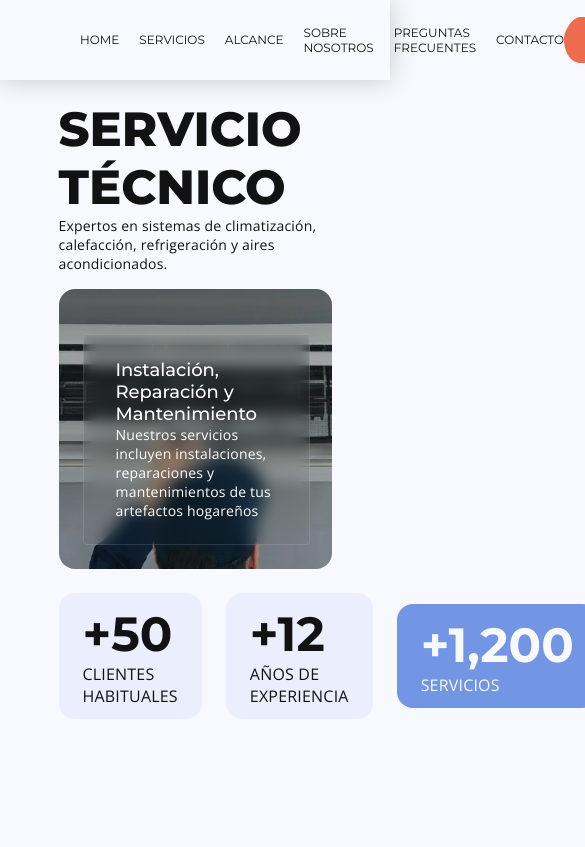
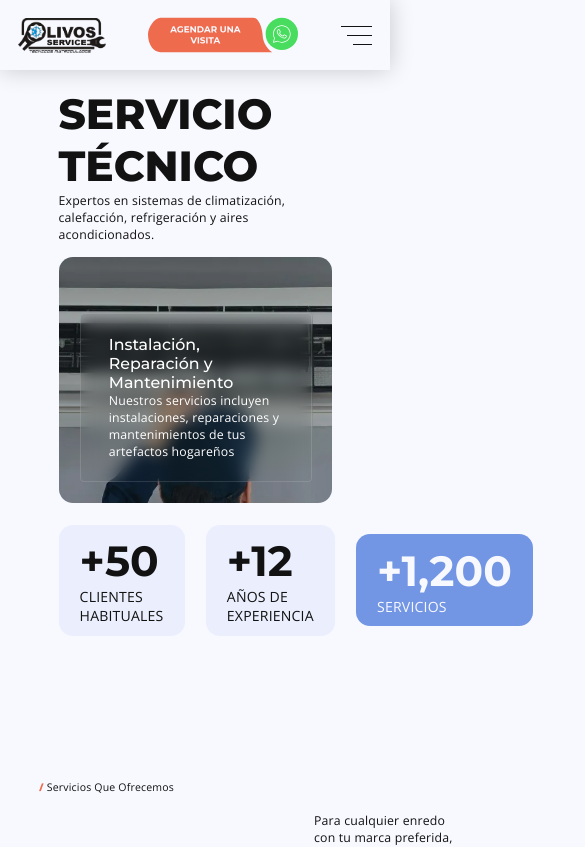
Before and after one commit to nicolas-ponce/OlivosService, a React (Vite) app: page / in a window 390 px wide. Shown: the top 847 px of the page, 585 px wide, since content can reach past the window. Built offline with nearby package versions, Linux system fonts and the light colour scheme.

Commit message:
0.4.6 - Añadido responsiveness al navbar

```diff
--- a/src/components/agendarVisita_btn/AgendarVisita_Btn.style.ts
+++ b/src/components/agendarVisita_btn/AgendarVisita_Btn.style.ts
@@ -16,4 +16,16 @@ export const IMG = styled.img`
     align-items: center;
     width: 20rem;
     height: 4.8rem;
+
+    @media (max-width: 1280px) {
+        width: 17rem;
+    }
+
+    @media (max-width: 992px) {
+        width: 15rem;
+    }
+
+    @media (max-width: 768px) {
+        width: 17rem;
+    }
 `
--- a/src/index.css
+++ b/src/index.css
@@ -106,3 +106,13 @@ li {
   color: var(--black);
   letter-spacing: .02rem;
 }
+
+
+
+
+@media (max-width: 992px) {
+  html {
+    font-size: 55%;
+  }
+
+}
--- a/src/layouts/navbar_layout/Navbar_Layout.style.ts
+++ b/src/layouts/navbar_layout/Navbar_Layout.style.ts
@@ -12,8 +12,12 @@ export const DIV = styled(motion.div)`
     margin: 0 auto;
     justify-content: space-between;
     align-items: center;
-    background: #F8F9FF;
+    background: var(--white);
     box-shadow: 0 0 24px rgba(0, 0, 0, 0.2);
+
+    @media (max-width: 1280px) {
+        padding: 0 2rem;
+    }
 `
 
 export const ImgDiv = styled(motion.div)`
@@ -21,6 +25,15 @@ export const ImgDiv = styled(motion.div)`
     justify-content: center;
     align-items: center;
     width: 14rem;
+
+    @media (max-width: 1280px) {
+        width: 12rem;
+    }
+
+    @media (max-width: 992px) {
+        width: 10rem;
+
+    }
 `
 
 export const Logo = styled.img`
@@ -36,16 +49,89 @@ export const NAV = styled(motion.nav)`
     align-items: center;
     gap: 2rem;
 
-    a::after {
+
+
+
+    @media (max-width: 1280px) {
+        gap: 1.2rem;
+    }
+`
+
+
+export const StyledA = styled(motion.a)`
+
+
+    &::after {
         content: "";
         display: flex;
-            width: 0;
+        width: 0;
         height: 1px;
         background: var(--black);
         transition: width .3s;
     }
 
-    a:hover::after {
-    width: 100%;
+    &:hover::after {
+        width: 100%;
+    }
+
+    @media (max-width: 992px) {
+        font-size: 1.1rem;
+    }
+
+    @media (max-width: 768px) {
+        font-size: 1.4rem;
+
     }
 `
+
+
+
+
+export const HamburgerIcon = styled(motion.div)`
+    display: flex;
+    flex-direction: column;
+    justify-content: space-evenly;
+    align-items: flex-end;
+    width: 3.6rem;
+    height: 3.6rem;
+    cursor: pointer;
+
+
+`
+
+export const HamburgerLine = styled(motion.div)`
+    width: 100%;
+    height: 0.01rem;
+    background-color: var(--black);
+    margin: 0.2rem 0;
+    transition: all 0.3s ease-in-out;
+
+    &:nth-child(1) {
+        width: 100%;
+    }
+
+    &:nth-child(2) {
+        width: 80%;
+    }
+
+    &:nth-child(3) {
+        width: 60%;
+    }
+`
+
+
+export const MobileNav = styled(motion.nav)`
+    position: absolute;
+    top: 8rem;
+    right: 0;
+    width: 100%;
+    height: fit-content;
+    background-color: var(--white);
+    display: flex;
+    flex-direction: column;
+    justify-content: flex-start;
+    align-items: center;
+    gap: 2rem;
+    padding: 2rem 0;
+    border-bottom: 1px solid rgb(227, 225, 225);
+`
--- a/src/layouts/navbar_layout/Navbar_Layout.tsx
+++ b/src/layouts/navbar_layout/Navbar_Layout.tsx
@@ -1,11 +1,33 @@
 import { AgendarVisita_Btn } from "../../components/agendarVisita_btn/AgendarVisita_Btn"
-import { DIV, ImgDiv, Logo, NAV } from "./Navbar_Layout.style"
-import { motion } from "framer-motion";
+import { DIV, ImgDiv, Logo, MobileNav, NAV, HamburgerIcon, HamburgerLine, StyledA } from "./Navbar_Layout.style"
 import logo from "../../assets/imgs/Logo.webp"
+import { useState } from "react";
+import { useEffect } from "react";
+import { AnimatePresence, stagger } from "framer-motion";
 
 
 
 export const Navbar_Layout = () => {
+
+    const [isLessThan768, setIsLessThan768] = useState(false);
+    const [isMenuOpen, setIsMenuOpen] = useState(false);
+
+    const handleMenuToggle = () => {
+        setIsMenuOpen(!isMenuOpen);
+    }
+
+    // Hook para detectar el tamaño de la pantalla
+    // useEffect para manejar el resize correctamente
+
+    useEffect(() => {
+        handleResize();
+        window.addEventListener("resize", handleResize);
+        return () => window.removeEventListener("resize", handleResize);
+    }, []);
+
+    const handleResize = () => {
+        setIsLessThan768(window.innerWidth < 768);
+    };
 
     const navVariants = {
         hidden: { opacity: 0 },
@@ -18,6 +40,20 @@ export const Navbar_Layout = () => {
     const linkVariants = {
         hidden: { opacity: 0, y: -10 },
         visible: { opacity: 1, y: 0 },
+    }
+
+    const MenuVariants = {
+        hidden: { opacity: 0, y: -20 },
+        visible: {
+            opacity: 1,
+            y: 0,
+            transition: { duration: 0.2, staggerChildren: 0.1 }
+         }
+    }
+
+    const MenuLinksVariants = {
+        hidden: { opacity: 0, y: -10 },
+        visible: { opacity: 1, y: 0 }
     }
 
 
@@ -36,20 +72,53 @@ export const Navbar_Layout = () => {
                     <Logo src={logo} alt="Logo" />
                 </ImgDiv>
 
-                <NAV
+
+                { !isLessThan768 && (
+                                    <NAV
                     variants={navVariants}
                     initial="hidden"
                     animate="visible"
                 >
-                    <motion.a variants={linkVariants} aria-label="Ir a pantalla inicial" href="#">HOME</motion.a>
-                    <motion.a variants={linkVariants} aria-label="Ir a sección de servicios prestados" href="#SERVICIOS">SERVICIOS</motion.a>
-                    <motion.a variants={linkVariants} aria-label="Ir a sección de alcance de servicios" href="#ALCANCE">ALCANCE</motion.a>
-                    <motion.a variants={linkVariants} aria-label="Ir a sección de sobre nosotros" href="#SOBRE_NOSOTROS">SOBRE NOSOTROS</motion.a>
-                    <motion.a variants={linkVariants} aria-label="Ir a sección de preguntas frecuentes" href="#PREGUNTAS_FRECUENTES">PREGUNTAS FRECUENTES</motion.a>
-                    <motion.a variants={linkVariants} aria-label="Ir a sección de contacto" href="#CONTACTO">CONTACTO</motion.a>
+                    <StyledA variants={linkVariants} aria-label="Ir a pantalla inicial" href="#">HOME</StyledA>
+                    <StyledA variants={linkVariants} aria-label="Ir a sección de servicios prestados" href="#SERVICIOS">SERVICIOS</StyledA>
+                    <StyledA variants={linkVariants} aria-label="Ir a sección de alcance de servicios" href="#ALCANCE">ALCANCE</StyledA>
+                    <StyledA variants={linkVariants} aria-label="Ir a sección de sobre nosotros" href="#SOBRE_NOSOTROS">SOBRE NOSOTROS</StyledA>
+                    <StyledA variants={linkVariants} aria-label="Ir a sección de preguntas frecuentes" href="#PREGUNTAS_FRECUENTES">PREGUNTAS FRECUENTES</StyledA>
+                    <StyledA variants={linkVariants} aria-label="Ir a sección de contacto" href="#CONTACTO">CONTACTO</StyledA>
                 </NAV>
+                )}
 
                 <AgendarVisita_Btn />
+
+                { isLessThan768 && (
+                    <div>
+                        <HamburgerIcon onClick={handleMenuToggle}>
+                            <HamburgerLine></HamburgerLine>
+                            <HamburgerLine></HamburgerLine>
+                            <HamburgerLine></HamburgerLine>
+                        </HamburgerIcon>
+
+                        <AnimatePresence>
+                        {isMenuOpen && (
+                            <MobileNav
+                                key={"mobile-nav"}
+                                variants={MenuVariants}
+                                initial="hidden"
+                                animate="visible"
+                            >
+                                <StyledA variants={MenuLinksVariants} aria-label="Ir a pantalla inicial" href="#">HOME</StyledA>
+                                <StyledA variants={MenuLinksVariants} aria-label="Ir a sección de servicios prestados" href="#SERVICIOS">SERVICIOS</StyledA>
+                                <StyledA variants={MenuLinksVariants} aria-label="Ir a sección de alcance de servicios" href="#ALCANCE">ALCANCE</StyledA>
+                                <StyledA variants={MenuLinksVariants} aria-label="Ir a sección de sobre nosotros" href="#SOBRE_NOSOTROS">SOBRE NOSOTROS</StyledA>
+                                <StyledA variants={MenuLinksVariants} aria-label="Ir a sección de preguntas frecuentes" href="#PREGUNTAS_FRECUENTES">PREGUNTAS FRECUENTES</StyledA>
+                                <StyledA variants={MenuLinksVariants} aria-label="Ir a sección de contacto" href="#CONTACTO">CONTACTO</StyledA>
+                            </MobileNav>
+                        )}
+                        </AnimatePresence>
+
+
+                    </div>
+                    )}
             </DIV>
         </>
     )
```
Also changed, not shown: 1 other file (tests, documents, lock files or other folders).
